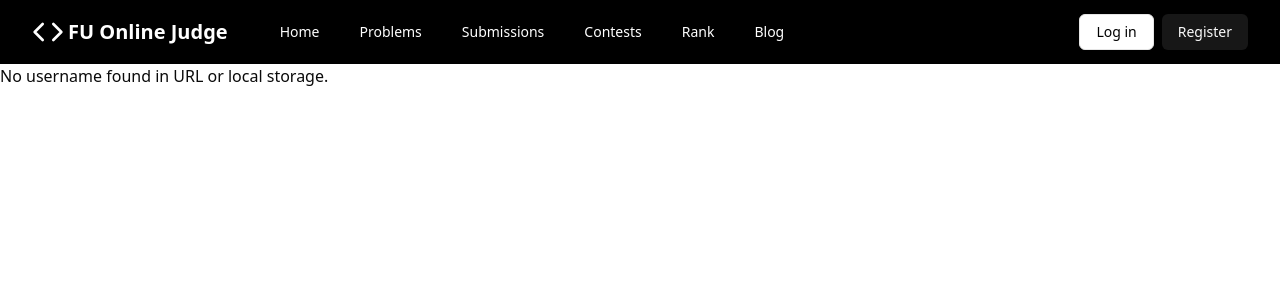
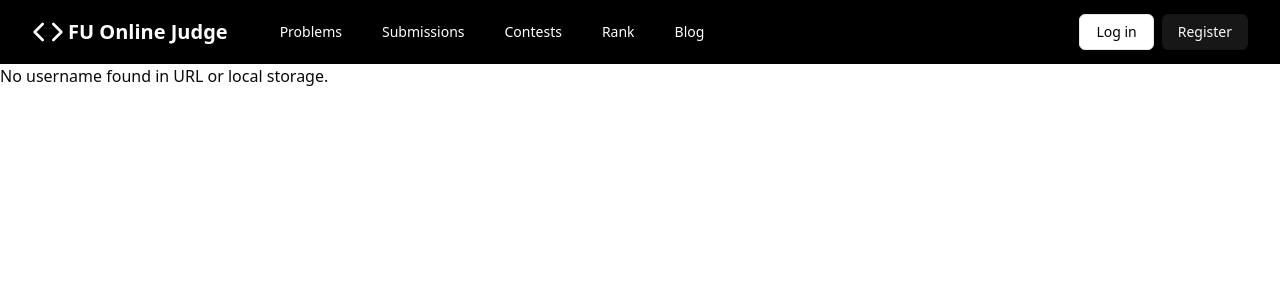
Before and after one commit to TheSevenPlusPlus/FU-OJ, a React (Vite) app in the folder fu.oj.client/: page /profile in a window 1280 px wide. Shown: the top 300 px of the page. Built offline with nearby package versions, Linux system fonts and the light colour scheme.

Commit message:
add small things

```diff
--- a/fu.oj.client/index.html
+++ b/fu.oj.client/index.html
@@ -2,7 +2,7 @@
 <html lang="en">
 <head>
     <meta charset="UTF-8" />
-    <link rel="icon" href="/FUOJ.svg" />
+    <link rel="preload" href="/FUOJ.svg" as="image" type="image/svg+xml">
     <meta name="viewport" content="width=device-width, initial-scale=1.0" />
     <title>FU Online Judge</title>
 </head>
--- a/fu.oj.client/src/components/Navbar/DesktopNav.tsx
+++ b/fu.oj.client/src/components/Navbar/DesktopNav.tsx
@@ -5,12 +5,12 @@ const DesktopNav: React.FC = () => {
     return (
         <div className="hidden md:block ml-10">
             <div className="flex items-baseline space-x-4">
-                <Link
-                    to="/"
-                    className="px-3 py-2 rounded-md text-sm font-medium hover:bg-gray-800"
-                >
-                    Home
-                </Link>
+                {/*<Link*/}
+                {/*    to="/"*/}
+                {/*    className="px-3 py-2 rounded-md text-sm font-medium hover:bg-gray-800"*/}
+                {/*>*/}
+                {/*    Home*/}
+                {/*</Link>*/}
                 <Link
                     to="/problems"
                     className="px-3 py-2 rounded-md text-sm font-medium hover:bg-gray-800"
--- a/fu.oj.client/src/components/Navbar/MobileNav.tsx
+++ b/fu.oj.client/src/components/Navbar/MobileNav.tsx
@@ -41,13 +41,13 @@ const MobileNav: React.FC<MobileNavProps> = ({
             </SheetTrigger>
             <SheetContent side="right" className="bg-black text-white">
                 <div className="flex flex-col space-y-4 mt-4">
-                    <Link
-                        to="/"
-                        className="px-3 py-2 rounded-md text-sm font-medium hover:bg-gray-800"
-                        onClick={onToggle}
-                    >
-                        Home
-                    </Link>
+                    {/*<Link*/}
+                    {/*    to="/"*/}
+                    {/*    className="px-3 py-2 rounded-md text-sm font-medium hover:bg-gray-800"*/}
+                    {/*    onClick={onToggle}*/}
+                    {/*>*/}
+                    {/*    Home*/}
+                    {/*</Link>*/}
                     <Link
                         to="/problems"
                         className="px-3 py-2 rounded-md text-sm font-medium hover:bg-gray-800"
--- a/fu.oj.client/src/components/Profile/ProfileView.tsx
+++ b/fu.oj.client/src/components/Profile/ProfileView.tsx
@@ -119,7 +119,7 @@ export default function ProfileView() {
     return (
         <div className="container mx-auto p-4">
             <Helmet>
-                <title>{profile.userName || "User" } profile</title>
+                <title>Profile: {profile.userName || "User" }</title>
             </Helmet>
             <Card className="max-w-3xl mx-auto">
                 <CardHeader>
```
